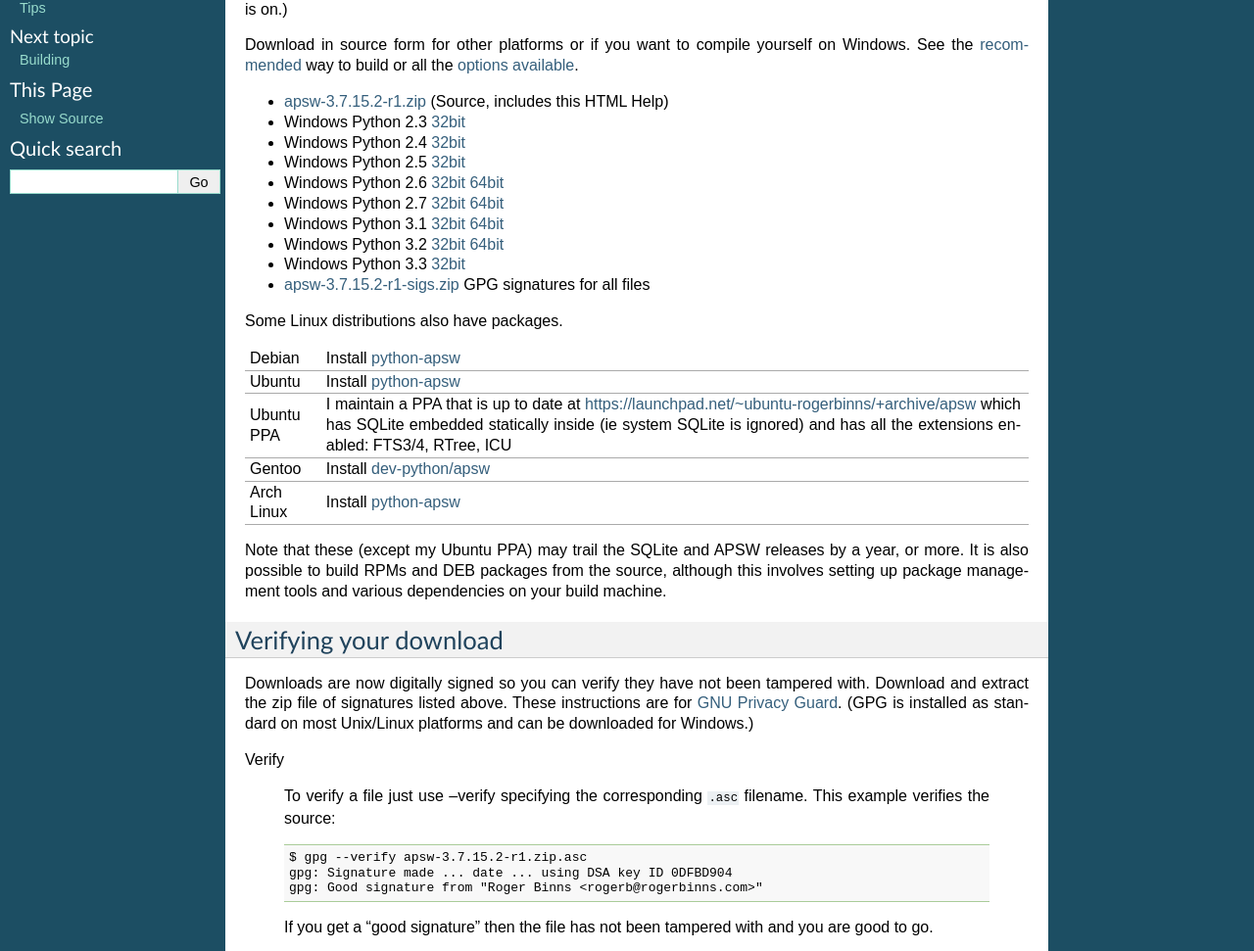
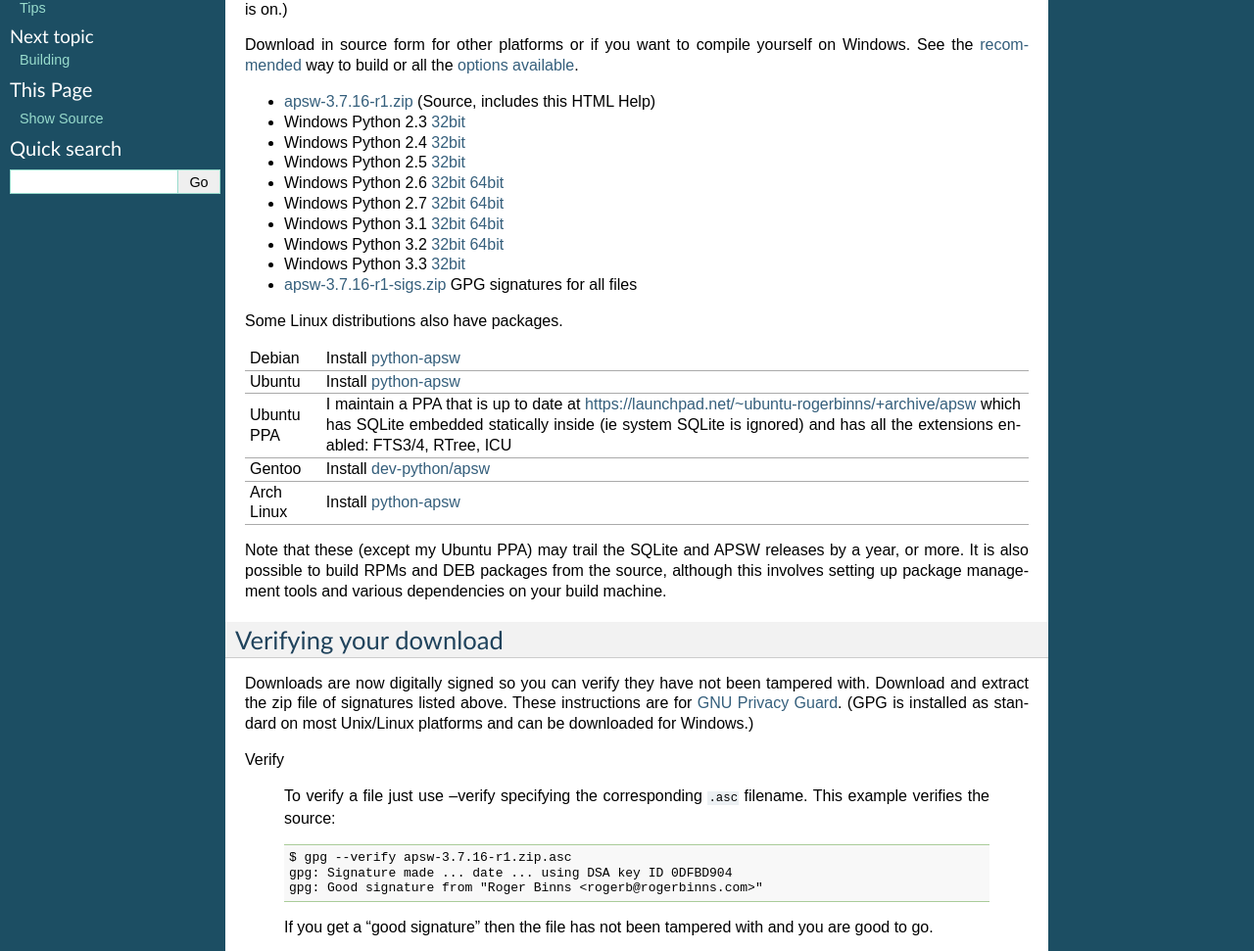
Before and after one commit to rogerbinns/apsw, a Sphinx documentation site: the page built from doc/download.rst, in a window 1280 px wide and 1400 px high. Shown: the part 191-1162 px from the top of the window at 98% size. Built offline with Sphinx 7.4.7, drawn with Linux system fonts in a browser that asks for light colours; pages that are not in the unit, such as notebooks, are missing from menus; the version number is read from the project's files by our own code.

Commit message:
Updates for release
Docs, version numbers, some new constants

```diff
--- a/doc/download.rst
+++ b/doc/download.rst
@@ -18,45 +18,45 @@
 
 .. downloads-begin
 
-* `apsw-3.7.15.2-r1.zip
-  <https://code.google.com/p/apsw/downloads/detail?name=apsw-3.7.15.2-r1.zip>`_
+* `apsw-3.7.16-r1.zip
+  <https://code.google.com/p/apsw/downloads/detail?name=apsw-3.7.16-r1.zip>`_
   (Source, includes this HTML Help)
 
 
 * Windows Python 2.3 `32bit
-  <https://code.google.com/p/apsw/downloads/detail?name=apsw-3.7.15.2-r1.win32-py2.3.exe>`__
+  <https://code.google.com/p/apsw/downloads/detail?name=apsw-3.7.16-r1.win32-py2.3.exe>`__
 
 * Windows Python 2.4 `32bit
-  <https://code.google.com/p/apsw/downloads/detail?name=apsw-3.7.15.2-r1.win32-py2.4.exe>`__
+  <https://code.google.com/p/apsw/downloads/detail?name=apsw-3.7.16-r1.win32-py2.4.exe>`__
 
 * Windows Python 2.5 `32bit
-  <https://code.google.com/p/apsw/downloads/detail?name=apsw-3.7.15.2-r1.win32-py2.5.exe>`__
+  <https://code.google.com/p/apsw/downloads/detail?name=apsw-3.7.16-r1.win32-py2.5.exe>`__
 
 * Windows Python 2.6 `32bit
-  <https://code.google.com/p/apsw/downloads/detail?name=apsw-3.7.15.2-r1.win32-py2.6.exe>`__
+  <https://code.google.com/p/apsw/downloads/detail?name=apsw-3.7.16-r1.win32-py2.6.exe>`__
   `64bit
-  <https://code.google.com/p/apsw/downloads/detail?name=apsw-3.7.15.2-r1.win-amd64-py2.6.exe>`__
+  <https://code.google.com/p/apsw/downloads/detail?name=apsw-3.7.16-r1.win-amd64-py2.6.exe>`__
 
 * Windows Python 2.7 `32bit
-  <https://code.google.com/p/apsw/downloads/detail?name=apsw-3.7.15.2-r1.win32-py2.7.exe>`__
+  <https://code.google.com/p/apsw/downloads/detail?name=apsw-3.7.16-r1.win32-py2.7.exe>`__
   `64bit
-  <https://code.google.com/p/apsw/downloads/detail?name=apsw-3.7.15.2-r1.win-amd64-py2.7.exe>`__
+  <https://code.google.com/p/apsw/downloads/detail?name=apsw-3.7.16-r1.win-amd64-py2.7.exe>`__
 
 * Windows Python 3.1 `32bit
-  <https://code.google.com/p/apsw/downloads/detail?name=apsw-3.7.15.2-r1.win32-py3.1.exe>`__
+  <https://code.google.com/p/apsw/downloads/detail?name=apsw-3.7.16-r1.win32-py3.1.exe>`__
   `64bit
-  <https://code.google.com/p/apsw/downloads/detail?name=apsw-3.7.15.2-r1.win-amd64-py3.1.exe>`__
+  <https://code.google.com/p/apsw/downloads/detail?name=apsw-3.7.16-r1.win-amd64-py3.1.exe>`__
 
 * Windows Python 3.2 `32bit
-  <https://code.google.com/p/apsw/downloads/detail?name=apsw-3.7.15.2-r1.win32-py3.2.exe>`__
+  <https://code.google.com/p/apsw/downloads/detail?name=apsw-3.7.16-r1.win32-py3.2.exe>`__
   `64bit
-  <https://code.google.com/p/apsw/downloads/detail?name=apsw-3.7.15.2-r1.win-amd64-py3.2.exe>`__
+  <https://code.google.com/p/apsw/downloads/detail?name=apsw-3.7.16-r1.win-amd64-py3.2.exe>`__
 
 * Windows Python 3.3 `32bit
-  <https://code.google.com/p/apsw/downloads/detail?name=apsw-3.7.15.2-r1.win32-py3.3.exe>`__
+  <https://code.google.com/p/apsw/downloads/detail?name=apsw-3.7.16-r1.win32-py3.3.exe>`__
 
-* `apsw-3.7.15.2-r1-sigs.zip
-  <https://code.google.com/p/apsw/downloads/detail?name=apsw-3.7.15.2-r1-sigs.zip>`_
+* `apsw-3.7.16-r1-sigs.zip
+  <https://code.google.com/p/apsw/downloads/detail?name=apsw-3.7.16-r1-sigs.zip>`_
   GPG signatures for all files
 
 .. downloads-end
@@ -101,7 +101,7 @@
   To verify a file just use --verify specifying the corresponding
   ``.asc`` filename.  This example verifies the source::
 
-      $ gpg --verify apsw-3.7.15.2-r1.zip.asc
+      $ gpg --verify apsw-3.7.16-r1.zip.asc
       gpg: Signature made ... date ... using DSA key ID 0DFBD904
       gpg: Good signature from "Roger Binns <rogerb@rogerbinns.com>"
 
--- a/doc/index.rst
+++ b/doc/index.rst
@@ -3,7 +3,7 @@
 
 .. centered:: APSW |version| released |today|
 
-Use with SQLite 3.7.15 or later, CPython 2.3 or later including CPython
+Use with SQLite 3.7.16 or later, CPython 2.3 or later including CPython
 3.
 
 APSW provides an SQLite 3 wrapper that provides the thinnest layer
```
Also changed, not shown: doc/changes.rst (+6 -4 lines), 1 other file.
